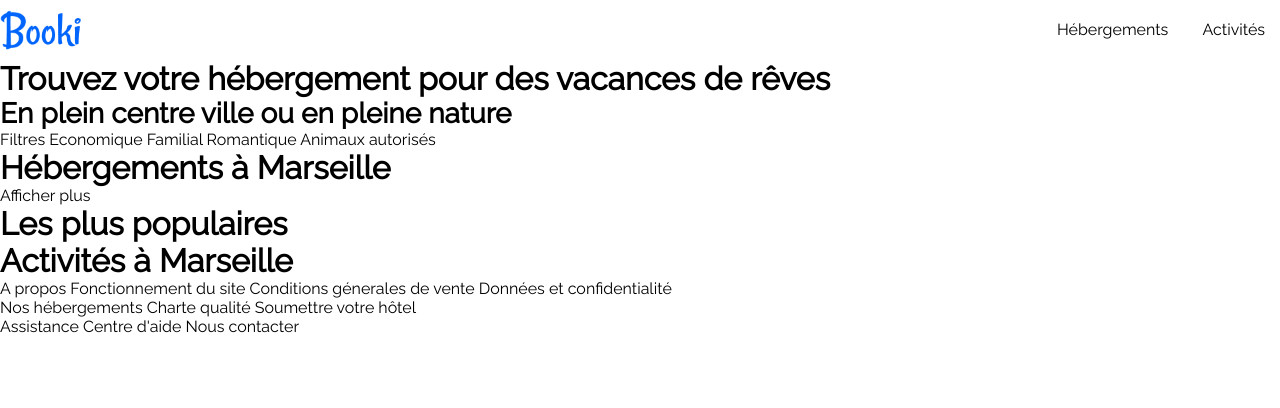
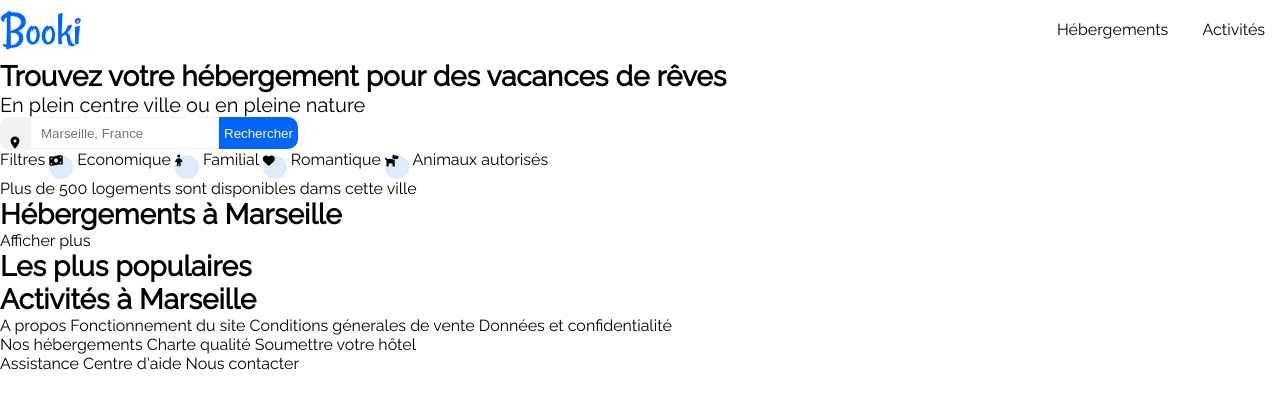
Before and after one commit to FischKevin/oc-webdev-projet2, a plain HTML site: page index.html in a window 1280 px wide. Drawn offline with Linux system fonts and the light colour scheme.

Commit message:
searchbar done + filters in progress

```diff
--- a/css/style.css
+++ b/css/style.css
@@ -12,15 +12,20 @@ html {
 }
 
 h1 {
-    font-size: 32px;
+    font-size: 28px;
 }
 
 h2 {
-    font-size: 28px;
+    font-size: 20px;
+    font-weight: 400;
 }
 
-h3 {
-    font-size: 24px;
+p {
+    font-size: 16px;
+}
+
+.flex {
+    display: flex;
 }
 
 /*** HEADER ***/
@@ -56,3 +61,53 @@ li > a:hover {
     color: var(--blue);
     border-top: 1px solid var(--blue);
 }
+
+/*** FILTERS ***/
+
+.filters {
+    display: flex;
+}
+
+.fa-map-marker-alt {
+    background-color: var(--grey);
+    border: 1px solid var(--grey);
+    border-radius: 10px 0 0 10px;
+    font-size: 12px;
+    width: 30px;
+
+    text-align: center;
+
+    padding-top: 1.5%;
+
+}
+
+.search-button {
+    background-color: var(--blue);
+    border: 0;
+    border-radius: 0 10px 10px 0;
+    color: white;
+    height: 32px;
+    padding: 0 5px;
+}
+
+.search-input {
+    border: 1px solid var(--grey);
+    height: 32px;
+    padding-left: 10px;
+}
+
+.fa-money-bill-wave,
+.fa-child,
+.fa-heart,
+.fa-dog {
+    background-color: var(--light-blue);
+    border-radius: 50%;
+    height: 24px;
+    width: 24px;
+    font-size: 12px;
+
+display:flex;
+   align-items:center;
+   justify-content:space-around;
+
+}
--- a/index.html
+++ b/index.html
@@ -3,10 +3,10 @@
 <head>
     <meta charset="UTF-8">
     <link rel="stylesheet" href="./css/style.css">
-    <script src="https://kit.fontawesome.com/ee84ea85d0.js" crossorigin="anonymous"></script>
     <link rel="preconnect" href="https://fonts.googleapis.com">
     <link rel="preconnect" href="https://fonts.gstatic.com" crossorigin>
     <link href="https://fonts.googleapis.com/css2?family=Raleway:wght@400&display=swap" rel="stylesheet">
+    <script src="https://kit.fontawesome.com/ee84ea85d0.js" crossorigin="anonymous"></script>
 
     <title>Booki</title>
 </head>
@@ -29,7 +29,20 @@
         <h1>Trouvez votre hébergement pour des vacances de rêves</h1>
         <h2>En plein centre ville ou en pleine nature</h2>
 
-        <p>Filtres Economique Familial Romantique Animaux autorisés</p>
+        <div class="filters">
+            <i class="fas fa-map-marker-alt"></i>
+            <input type="text" class="search-input" name="" id="" placeholder="Marseille, France">
+            <input type="button" class="search-button" name="Rechercher" id="" value="Rechercher">
+        </div>
+
+        <p>Filtres
+            <i class="fas fa-money-bill-wave"></i> Economique
+            <i class="fas fa-child"></i> Familial
+            <i class="fas fa-heart"></i> Romantique
+            <i class="fas fa-dog"></i> Animaux autorisés
+        </p>
+
+        <p>Plus de 500 logements sont disponibles dams cette ville</p>
 
     </section>
 
```
